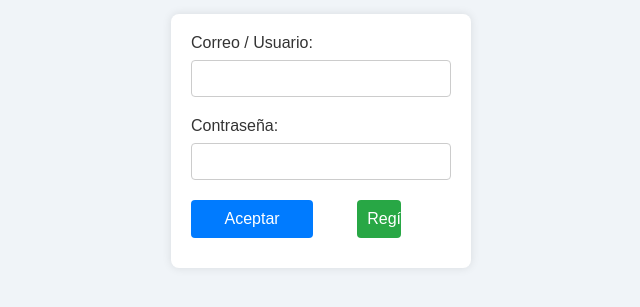
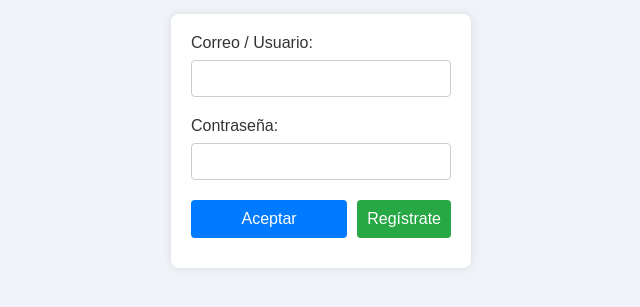
Before and after one commit to hector05git/ErciTickets, a Flask app: page /login in a window 1280 px wide. Shown: the part 259-566 px from the top of the page, without its empty margins (319-959 px from the left). Run offline with Flask 3, Linux system fonts and the light colour scheme; parts of the project's set-up code (start-up, migrations or seed data) failed here and were passed over; some libraries are stand-ins or nearby versions.

Commit message:
Actualizar proyecto

```diff
--- a/templates/login.html
+++ b/templates/login.html
@@ -35,7 +35,6 @@
             box-sizing: border-box;
         }
         button {
-            width: 100%;
             padding: 10px;
             background-color: #007bff;
             border: none;
@@ -57,10 +56,13 @@
         .btn-container {
             display: flex;
             justify-content: space-between;
-            gap: 10px; /* Espacio entre los botones */
+            gap: 10px;
         }
         .btn-container button {
-            width: 47%; /* Reducido para que quepan mejor ambos botones */
+            flex-grow: 1;
+        }
+        a {
+            text-decoration: none;
         }
     </style>
 </head>
```
